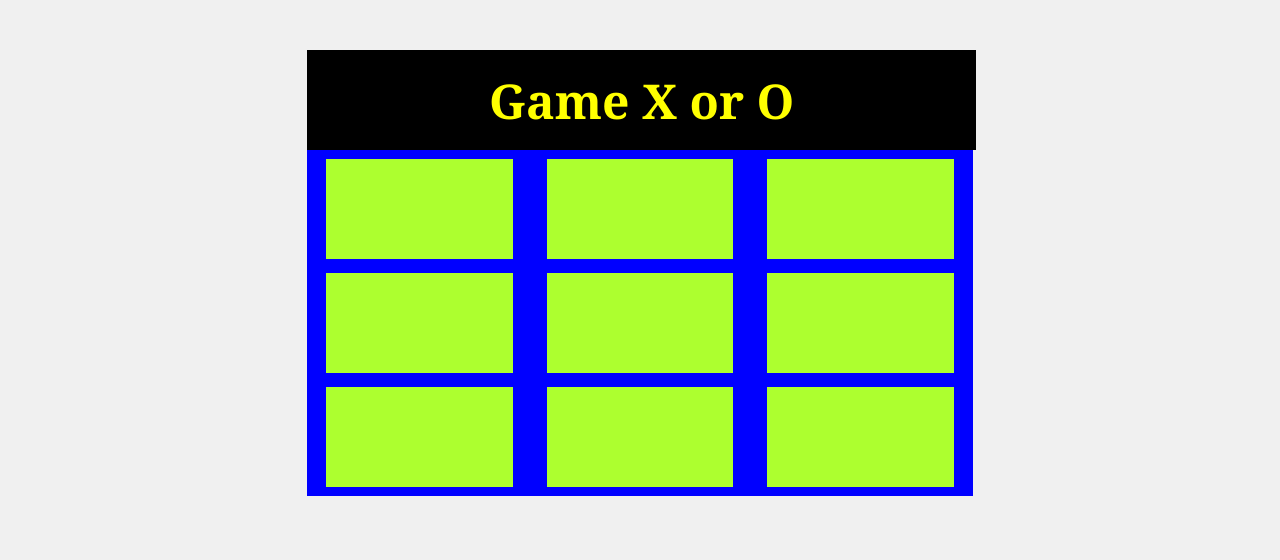
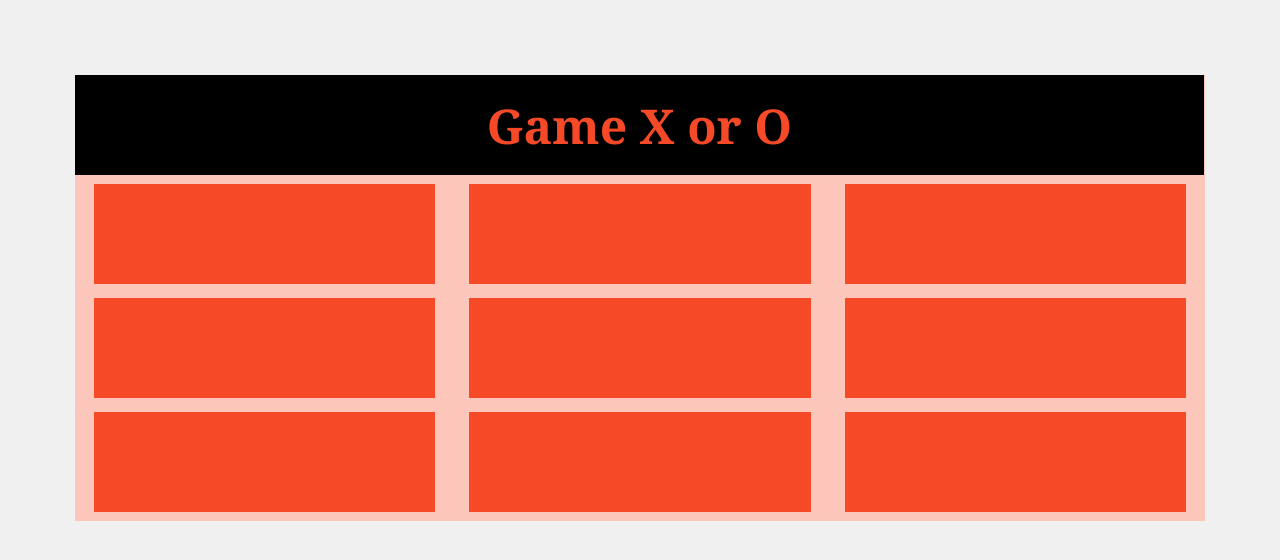
Before and after one commit to m-ragab2023/gameXorO, a plain HTML site: page index.html in a window 1280 px wide. Drawn offline with Linux system fonts and the light colour scheme.

Commit message:
this is last commit

```diff
--- a/css/style.css
+++ b/css/style.css
@@ -15,9 +15,9 @@ body{
     padding-right: 12px;
 }
 .container{
-    margin-top: 4%;
-    width: 666px;
-    background-color: blue;
+    margin-top: 6%;
+    width: 90%;
+    background-color : #FCC6BB;
     height: fit-content;
     /* display: flex; */
     align-items: center;
@@ -32,7 +32,7 @@ body{
     justify-content: center;
     flex-wrap: wrap;
     background-color: #000;
-    color: yellow;
+    color: #F54927;
     font-size: 32px;
     padding-left: 5px;
     padding-right: 5px;
@@ -47,12 +47,12 @@ body{
 .contain-row .item{
     height: 60px;
     padding: 20px;
-    background-color: greenyellow;
+    background-color: #F54927;
     margin: 2px 12px;
     font-size: 55px;
-    color: #8f07079c;
+    color:#FCC6BB;
     text-align: center;
 }
 .contain-row .item:hover{
-    background-color:black ;
+    background-color:#9C2007;
 }
```
